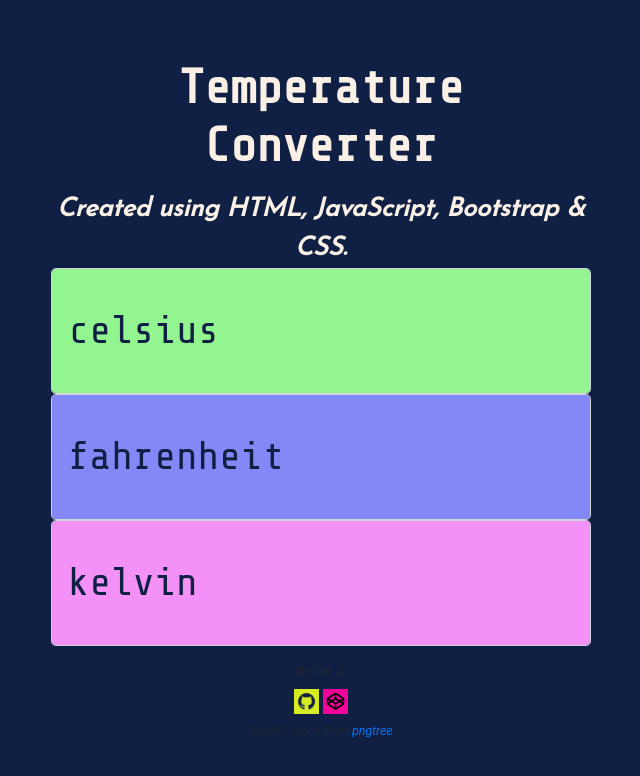
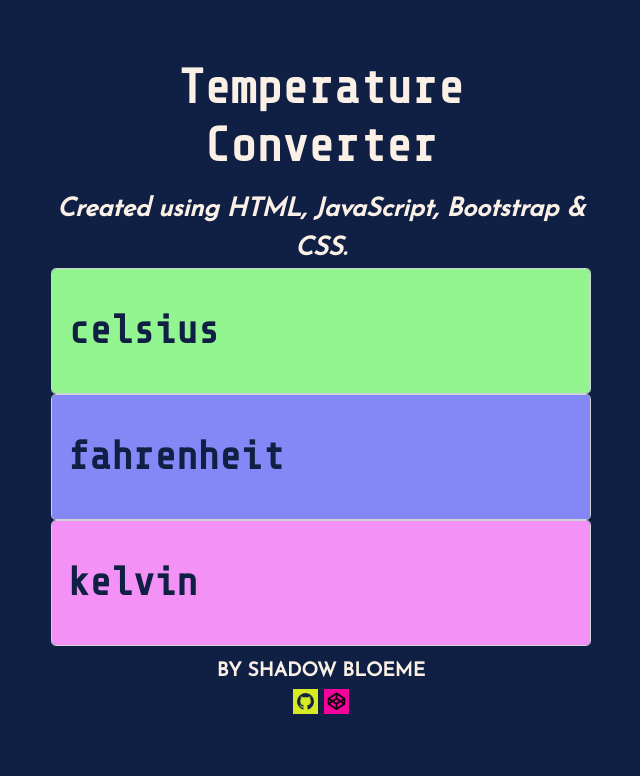
Before and after one commit to shadowbloeme/temperature-converter, a plain HTML site: page index.html in a window 1280 px wide. Shown: the whole page, without its empty margins (319-959 px from the left). Drawn offline with nearby package versions, Linux system fonts and the light colour scheme.

Commit message:
Next commit

```diff
--- a/index.html
+++ b/index.html
@@ -19,17 +19,17 @@
         <h1>Temperature Converter</h1>
         <subtitle>Created using HTML, JavaScript, Bootstrap & CSS.</subtitle>
 
-        <div id="celsius">
+        <div id="Celsius">
           <input type="number" class="form-control form-control-lg form-padding" id="input-celsius" placeholder="celsius">
 
         </div>
 
-        <div id="fahrenheit">
+        <div id="Fahrenheit">
           <input type="number" class="form-control form-control-lg form-padding" id="input-fahrenheit" placeholder="fahrenheit">
 
         </div>
 
-        <div id="kelvin">
+        <div id="Kelvin">
           <input type="number" class="form-control form-control-lg form-padding" id="input-kelvin" placeholder="kelvin">
 
         </div>
@@ -38,10 +38,9 @@
 
     </div>
     <footer>
-          <p>By Elle J.</p>
-          <p><a href="https://github.com/itsellej" target="_blank"><img class="icons" src="github icon.png" alt="Github icon"></a>
-            <a href="https://codepen.io/itsellej/" target="_blank"><img class="icons" src="Codepen Icon.png" alt="Codepen icon"></a></p>
-          <p><em>Credit - icons from <a href="https://pngtree.com/">pngtree</a></em></p>
+          <p>By Shadow Bloeme</p>
+          <p><a href="https://github.com/shadowbloeme" target="_blank"><img class="icons" src="github icon.png" alt="Github icon"></a>
+            <a href="https://codepen.io/shadowbloeme/" target="_blank"><img class="icons" src="Codepen Icon.png" alt="Codepen icon"></a></p>
         </footer>
 
   </div>
--- a/style.css
+++ b/style.css
@@ -2,6 +2,14 @@ body{
   margin-top: 60px;
   text-align:center;
   background-color: #102044;
+}
+
+p {
+  color: linen;
+  font-family: Josefin Sans;
+  text-transform: uppercase;
+  font-weight: 600;
+  font-size: 1.2rem;
 }
 
 h1 {
@@ -20,18 +28,21 @@ input[type=number] {
   background-color: #92F590;
   font-size: 2.5rem;
   font-family: 'Share Tech Mono';
+  font-weight: 800;
 }
 
 #input-fahrenheit{
   background-color: #8487F6;
   font-size: 2.5rem;
   font-family: 'Share Tech Mono';
+  font-weight: 800;
 }
 
 #input-kelvin{
   background-color: #F491F6;
   font-size: 2.5rem;
   font-family: 'Share Tech Mono';
+  font-weight: 800;
 }
 
 .form-padding {
```
